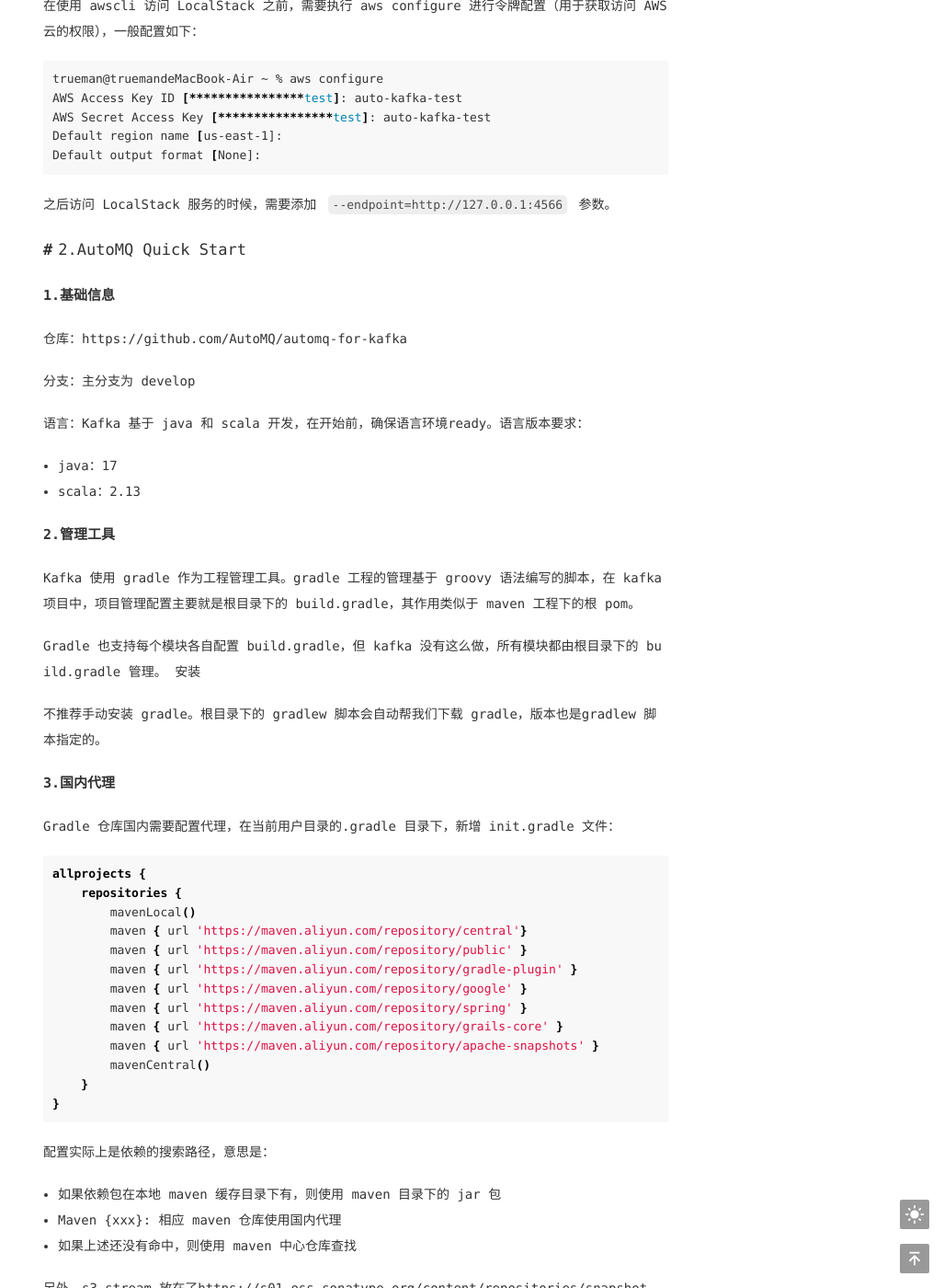
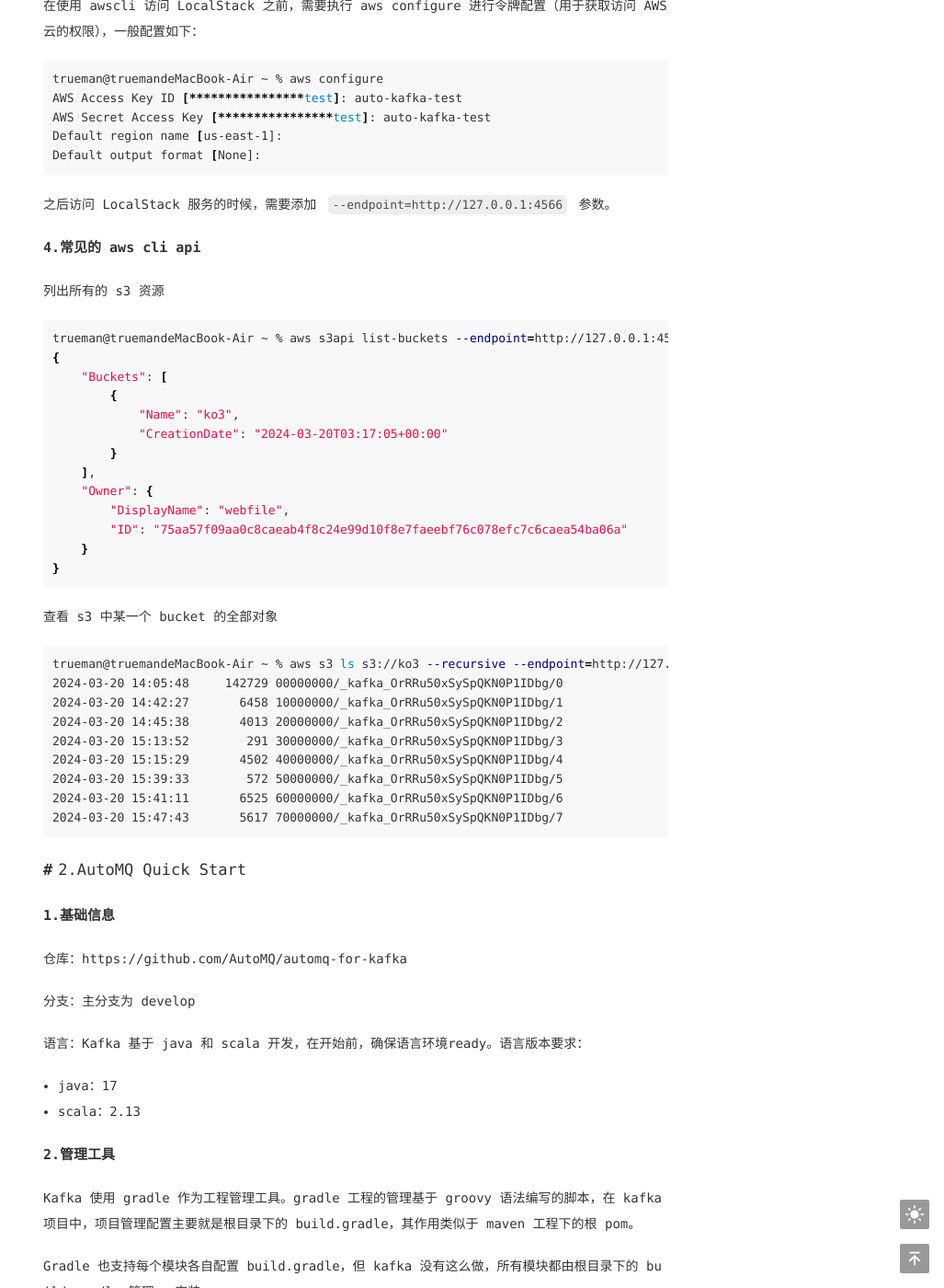
Before and after one commit to ipsum-0320/ipsum-0320.github.io, a Jekyll site: the page built from _posts/2024-03-20-automq-for-kafka 开源指南.md, in a window 1280 px wide and 1400 px high, scrolled down 688 px. Shown: the whole window at 92% size, without its empty margins (253-1280 px from the left). Built offline with Jekyll 4.4.1, drawn with Linux system fonts in a browser that asks for light colours; some of the changed text lies outside the part shown.

Commit message:
chore: append automq-for-kafka

````diff
--- a/_posts/2024-03-20-automq-for-kafka 开源指南.md
+++ b/_posts/2024-03-20-automq-for-kafka 开源指南.md
@@ -32,6 +32,40 @@ Default output format [None]:
 ```
 
 之后访问 LocalStack 服务的时候，需要添加 `--endpoint=http://127.0.0.1:4566` 参数。
+
+### 4.常见的 aws cli api
+
+列出所有的 s3 资源
+
+```bash
+trueman@truemandeMacBook-Air ~ % aws s3api list-buckets --endpoint=http://127.0.0.1:4566
+{
+    "Buckets": [
+        {
+            "Name": "ko3",
+            "CreationDate": "2024-03-20T03:17:05+00:00"
+        }
+    ],
+    "Owner": {
+        "DisplayName": "webfile",
+        "ID": "75aa57f09aa0c8caeab4f8c24e99d10f8e7faeebf76c078efc7c6caea54ba06a"
+    }
+}
+```
+
+查看 s3 中某一个 bucket 的全部对象
+
+```bash
+trueman@truemandeMacBook-Air ~ % aws s3 ls s3://ko3 --recursive --endpoint=http://127.0.0.1:4566
+2024-03-20 14:05:48     142729 00000000/_kafka_OrRRu50xSySpQKN0P1IDbg/0
+2024-03-20 14:42:27       6458 10000000/_kafka_OrRRu50xSySpQKN0P1IDbg/1
+2024-03-20 14:45:38       4013 20000000/_kafka_OrRRu50xSySpQKN0P1IDbg/2
+2024-03-20 15:13:52        291 30000000/_kafka_OrRRu50xSySpQKN0P1IDbg/3
+2024-03-20 15:15:29       4502 40000000/_kafka_OrRRu50xSySpQKN0P1IDbg/4
+2024-03-20 15:39:33        572 50000000/_kafka_OrRRu50xSySpQKN0P1IDbg/5
+2024-03-20 15:41:11       6525 60000000/_kafka_OrRRu50xSySpQKN0P1IDbg/6
+2024-03-20 15:47:43       5617 70000000/_kafka_OrRRu50xSySpQKN0P1IDbg/7
+```
 
 ## 2.AutoMQ Quick Start
 
@@ -158,3 +192,7 @@ idea 中启动
 ```bash
 jcmd | grep -e kafka.Kafka | awk '{print $1}' | xargs kill
 ```
+
+## 3.Feat(core) 日志功能
+
+关键，需要保证 log4j 的日志生成路径和环境变量 LOG_DIR 是一致的。
````
